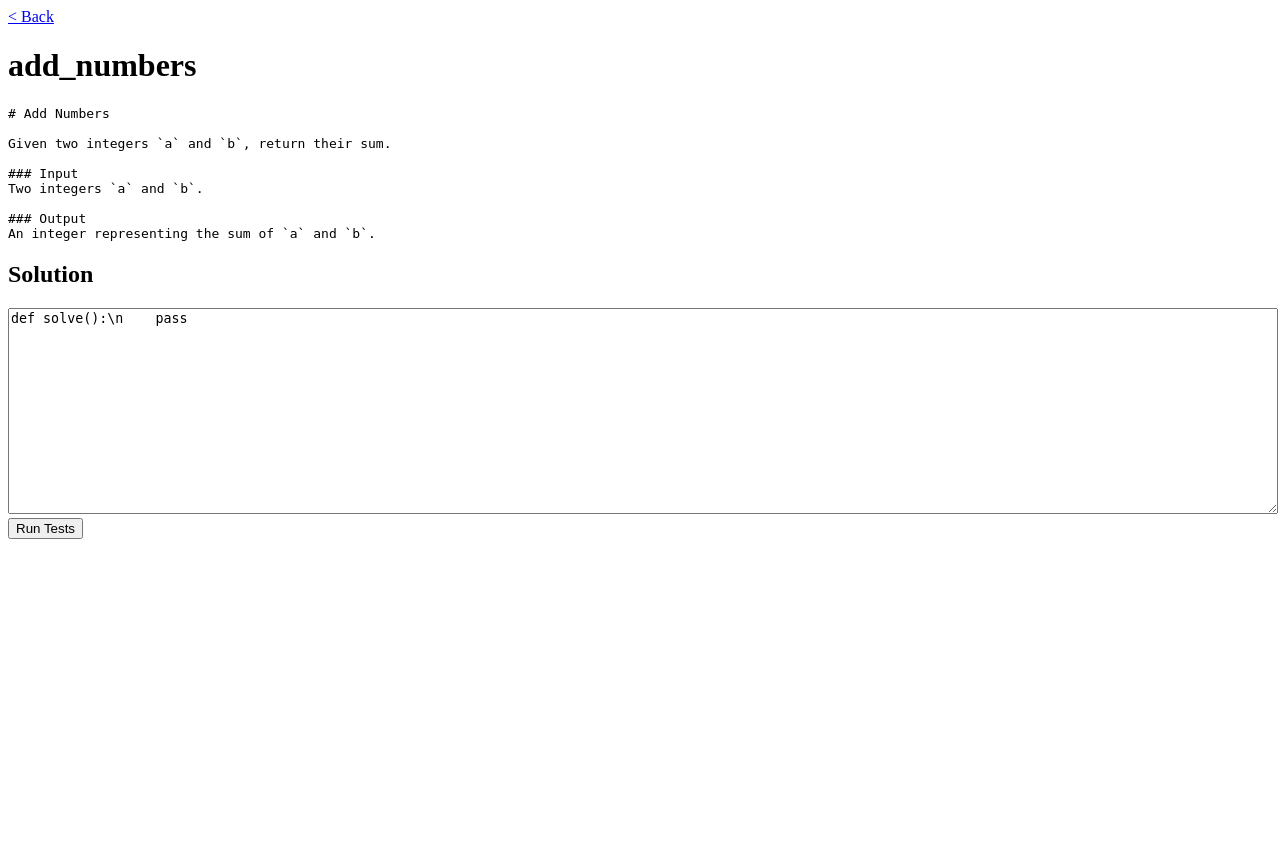
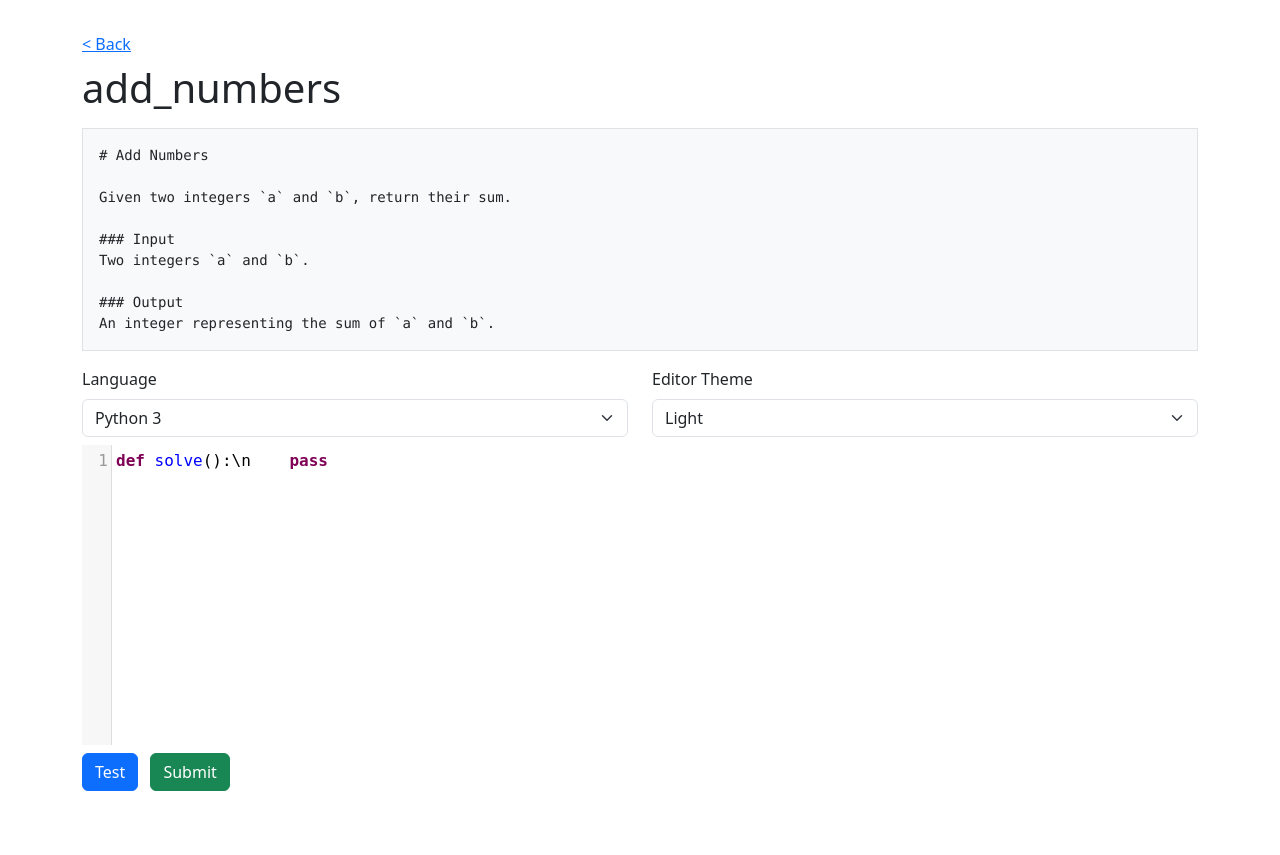
Before and after one commit to naubull2/LunchCode, a Flask app: page /problem/add_numbers in a window 1280 px wide. Before the commit the page ends 539 px from the top, so only its background shows below. Run offline with Flask 3, Linux system fonts and the light colour scheme.

Commit message:
Add language selector, submit endpoint, and UI improvements

```diff
--- a/app.py
+++ b/app.py
@@ -1,6 +1,7 @@
 from flask import Flask, render_template, request, jsonify
 import json
 import os
+import time
 
 app = Flask(__name__)
 
@@ -24,6 +25,44 @@
         return json.load(f)
 
 
+def load_submit_tests(problem):
+    """Load additional tests used for final submission."""
+    path = os.path.join(PROBLEMS_DIR, problem, 'submit_tests.json')
+    if os.path.exists(path):
+        with open(path) as f:
+            return json.load(f)
+    return load_tests(problem)
+
+
+def run_code(code: str, tests: list):
+    """Execute user code against provided tests."""
+    namespace = {}
+    try:
+        exec(code, namespace)
+    except Exception as e:
+        return None, f'Failed to execute code: {e}'
+    solve = namespace.get('solve')
+    if not callable(solve):
+        return None, "Define a callable 'solve' function"
+    results = []
+    passed = 0
+    for i, case in enumerate(tests, start=1):
+        args = case.get('input', [])
+        expected = case.get('output')
+        try:
+            start = time.perf_counter()
+            result = solve(*args)
+            duration = time.perf_counter() - start
+            ok = result == expected
+        except Exception as e:
+            results.append({'test': i, 'error': str(e)})
+            continue
+        if ok:
+            passed += 1
+        results.append({'test': i, 'result': result, 'expected': expected, 'pass': ok, 'time': duration})
+    return {'passed': passed, 'total': len(tests), 'results': results}, None
+
+
 @app.route('/api/problems')
 def api_problems():
     return jsonify(list_problems())
@@ -37,30 +76,24 @@
     if not problem or problem not in list_problems():
         return jsonify({'error': 'Invalid problem'}), 400
     tests = load_tests(problem)
-    # Execute user code in isolated namespace
-    namespace = {}
-    try:
-        exec(code, namespace)
-    except Exception as e:
-        return jsonify({'error': f'Failed to execute code: {e}'})
-    solve = namespace.get('solve')
-    if not callable(solve):
-        return jsonify({'error': "Define a callable 'solve' function"})
-    results = []
-    passed = 0
-    for i, case in enumerate(tests, start=1):
-        args = case.get('input', [])
-        expected = case.get('output')
-        try:
-            result = solve(*args)
-            ok = result == expected
-        except Exception as e:
-            results.append({'test': i, 'error': str(e)})
-            continue
-        if ok:
-            passed += 1
-        results.append({'test': i, 'result': result, 'expected': expected, 'pass': ok})
-    return jsonify({'passed': passed, 'total': len(tests), 'results': results})
+    result, error = run_code(code, tests)
+    if error:
+        return jsonify({'error': error})
+    return jsonify(result)
+
+
+@app.route('/api/submit', methods=['POST'])
+def api_submit():
+    data = request.get_json(force=True)
+    problem = data.get('problem')
+    code = data.get('code', '')
+    if not problem or problem not in list_problems():
+        return jsonify({'error': 'Invalid problem'}), 400
+    tests = load_submit_tests(problem)
+    result, error = run_code(code, tests)
+    if error:
+        return jsonify({'error': error})
+    return jsonify(result)
 
 
 @app.route('/')
--- /dev/null
+++ b/problems/add_numbers/submit_tests.json
@@ -0,0 +1,4 @@
+[
+  {"input": [1000, 2000], "output": 3000},
+  {"input": [123456789, 987654321], "output": 1111111110}
+]
--- a/templates/problem.html
+++ b/templates/problem.html
@@ -3,28 +3,75 @@
 <head>
     <meta charset="utf-8">
     <title>{{ problem }} - LunchCode</title>
+    <link rel="stylesheet" href="https://cdn.jsdelivr.net/npm/bootstrap@5.3.2/dist/css/bootstrap.min.css">
+    <link rel="stylesheet" href="https://cdnjs.cloudflare.com/ajax/libs/codemirror/5.65.15/codemirror.min.css">
+    <link rel="stylesheet" id="theme-link" href="https://cdnjs.cloudflare.com/ajax/libs/codemirror/5.65.15/theme/eclipse.min.css">
     <style>
-      textarea { width: 100%; height: 200px; }
-      pre { white-space: pre-wrap; }
+      body { padding: 2rem; }
+      #output { white-space: pre-wrap; }
+      .CodeMirror { height: 300px; }
     </style>
 </head>
 <body>
+<div class="container">
     <a href="/">&lt; Back</a>
-    <h1>{{ problem }}</h1>
-    <pre id="description">{{ description }}</pre>
-    <h2>Solution</h2>
+    <h1 class="mt-2 mb-3">{{ problem }}</h1>
+    <pre id="description" class="p-3 border bg-light">{{ description }}</pre>
+    <div class="row mt-3">
+        <div class="col-md-6">
+            <label for="language-select" class="form-label">Language</label>
+            <select id="language-select" class="form-select mb-2">
+                <option value="python" selected>Python 3</option>
+                <option disabled>C</option>
+                <option disabled>C++</option>
+                <option disabled>JavaScript</option>
+            </select>
+        </div>
+        <div class="col-md-6">
+            <label for="theme-select" class="form-label">Editor Theme</label>
+            <select id="theme-select" class="form-select mb-2">
+                <option value="eclipse" selected>Light</option>
+                <option value="solarized dark">Solarized Dark</option>
+            </select>
+        </div>
+    </div>
     <textarea id="code">def solve():\n    pass</textarea>
-    <br>
-    <button id="run">Run Tests</button>
-    <pre id="output"></pre>
+    <div class="mt-2">
+        <button id="run" class="btn btn-primary">Test</button>
+        <button id="submit" class="btn btn-success ms-2">Submit</button>
+    </div>
+    <pre id="output" class="mt-3"></pre>
+</div>
+<script src="https://cdnjs.cloudflare.com/ajax/libs/codemirror/5.65.15/codemirror.min.js"></script>
+<script src="https://cdnjs.cloudflare.com/ajax/libs/codemirror/5.65.15/mode/python/python.min.js"></script>
 <script>
+  var editor = CodeMirror.fromTextArea(document.getElementById('code'), {
+      lineNumbers: true,
+      mode: 'python',
+      theme: 'eclipse'
+  });
+  document.getElementById('theme-select').addEventListener('change', function() {
+      var theme = this.value;
+      editor.setOption('theme', theme);
+      document.getElementById('theme-link').href = 'https://cdnjs.cloudflare.com/ajax/libs/codemirror/5.65.15/theme/' + theme.replace(' ', '-') + '.min.css';
+  });
   document.getElementById('run').addEventListener('click', function() {
-    const code = document.getElementById('code').value;
+      const code = editor.getValue();
       fetch('/api/evaluate', {
         method: 'POST',
         headers: {'Content-Type': 'application/json'},
         body: JSON.stringify({problem: '{{ problem }}', code: code})
-    }).then(r => r.json()).then(res => {
+      }).then(r => r.json()).then(showResult);
+  });
+  document.getElementById('submit').addEventListener('click', function() {
+      const code = editor.getValue();
+      fetch('/api/submit', {
+        method: 'POST',
+        headers: {'Content-Type': 'application/json'},
+        body: JSON.stringify({problem: '{{ problem }}', code: code})
+      }).then(r => r.json()).then(showResult);
+  });
+  function showResult(res) {
       const out = document.getElementById('output');
       if (res.error) {
           out.textContent = 'Error: ' + res.error;
@@ -35,12 +82,11 @@
           if (r.error) {
               text += `Test ${r.test}: ERROR ${r.error}\n`;
           } else {
-          text += `Test ${r.test}: ${r.pass ? 'PASSED' : 'FAILED'} (expected ${r.expected}, got ${r.result})\n`;
+              text += `Test ${r.test}: ${r.pass ? 'PASSED' : 'FAILED'} (expected ${r.expected}, got ${r.result}) - ${r.time.toFixed(4)}s\n`;
           }
       });
       out.textContent = text;
-    });
-  });
+  }
 </script>
 </body>
 </html>
```
Also changed, not shown: templates/index.html (+7 -3 lines), README.md. Lines whose indentation alone changed are shown as unchanged.
